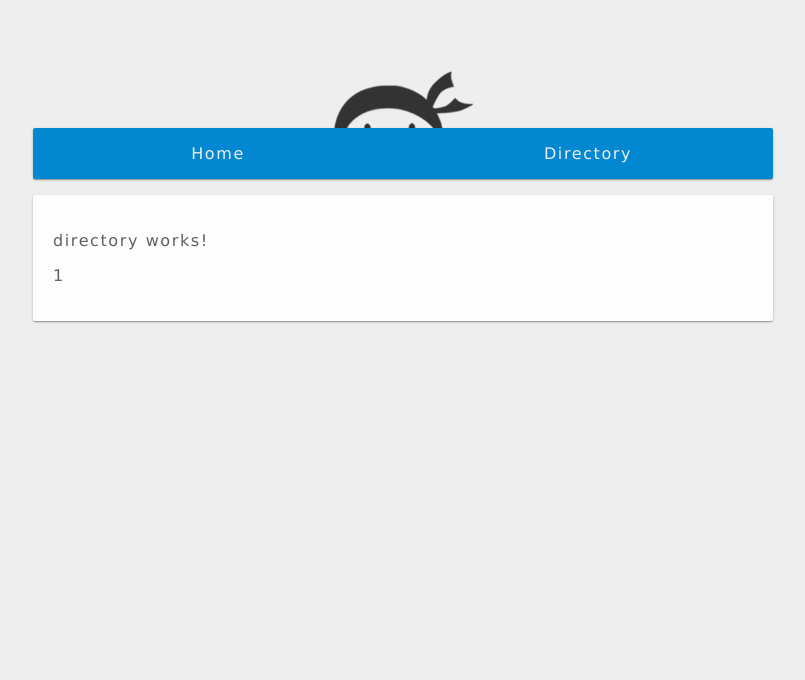
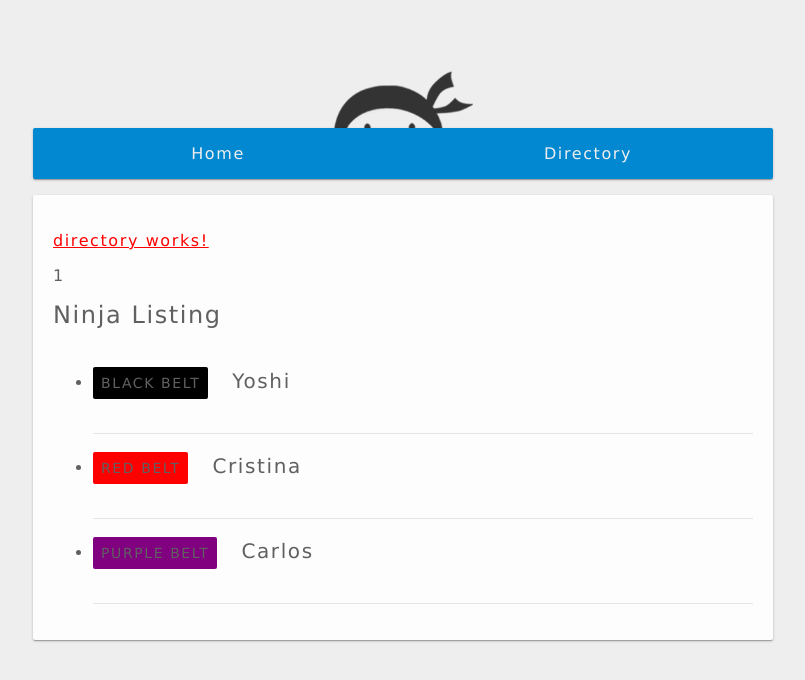
Before and after one commit to cristinarojas/Angular2projects, an Angular app in the folder ninja-directory/: page /icecream/1 in a window 1280 px wide. Shown: the top 680 px of the page, without its empty margins (237-1042 px from the left). Built offline with nearby package versions, Linux system fonts and the light colour scheme.

Commit message:
Adding structural and attributes directives

```diff
--- a/ninja-directory/src/app/directory/directory.component.css
+++ b/ninja-directory/src/app/directory/directory.component.css
@@ -0,0 +1,22 @@
+#main {
+  p {
+    color: red;
+  }
+}
+
+
+.black {
+  color: black;
+}
+
+.red {
+  color: red;
+}
+
+.purple {
+  color: purple;
+}
+
+.underline {
+  text-decoration: underline;
+}
--- a/ninja-directory/src/app/directory/directory.component.html
+++ b/ninja-directory/src/app/directory/directory.component.html
@@ -1,7 +1,21 @@
 <div id="#main">
-  <p>
+  <p [ngClass]="classes">
     directory works!
   </p>
 
+  <p *ngIf="test">Only show if test is true</p>
+
   <p>{{icecreamType}}</p>
+
+
+  <h2>Ninja Listing</h2>
+
+  <ul id="ninja-listing">
+    <li *ngFor="let item of ninjas">
+      <div class="single-ninja">
+        <span [ngStyle]= "{background: item.belt}">{{item.belt}} belt</span>
+        <h3>{{item.name}}</h3>
+      </div>
+    </li>
+  </ul>
 </div>
--- a/ninja-directory/src/app/directory/directory.component.ts
+++ b/ninja-directory/src/app/directory/directory.component.ts
@@ -9,6 +9,13 @@ import { ActivatedRoute } from '@angular/router';
 })
 export class DirectoryComponent implements OnInit {
   icecreamType: string;
+  classes = {'blue': false, 'red': true, 'underline': true};
+  test = false;
+  ninjas = [
+    {name: "Yoshi", belt: "black"},
+    {name: "Cristina", belt: "red"},
+    {name: "Carlos", belt: "purple"}
+    ];
 
   constructor(private route: ActivatedRoute) {
     console.log(route.snapshot.params);
```
